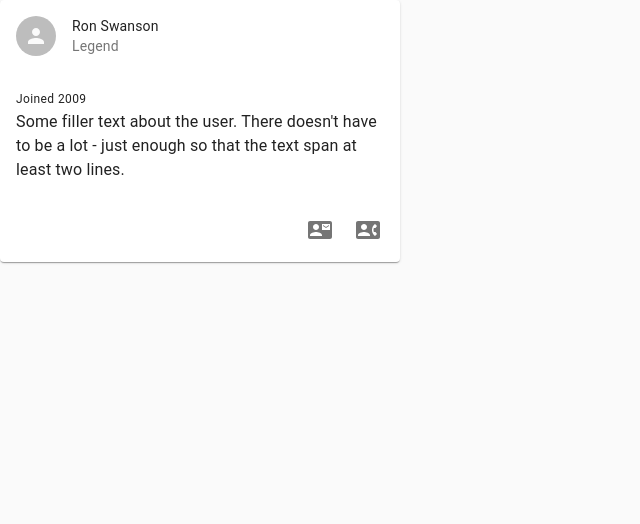
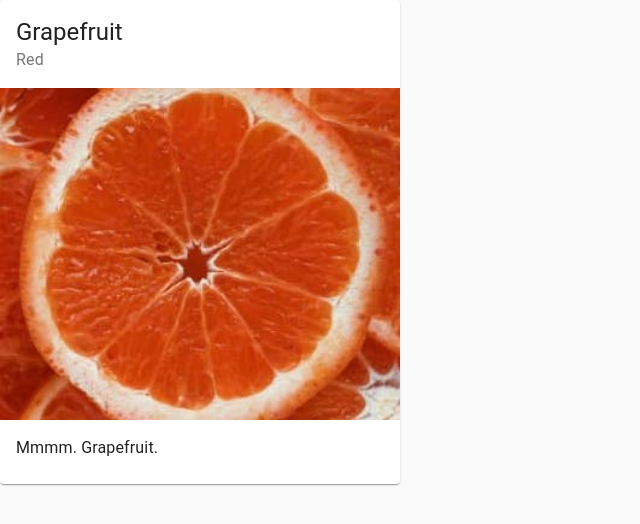
Before and after one commit to eliseuvideira/react-material-ui-cookbook, a React app: page / in a window 1280 px wide. Shown: the top 524 px of the page, without its empty margins (0-640 px from the left). Built offline with nearby package versions, Linux system fonts and the light colour scheme.

Commit message:
Added CardMedia to display images

```diff
--- a/package.json
+++ b/package.json
@@ -21,6 +21,7 @@
     "dotenv-webpack": "^1.7.0",
     "eslint": "^6.8.0",
     "eslint-plugin-react": "^7.19.0",
+    "file-loader": "^6.0.0",
     "html-webpack-plugin": "^4.2.0",
     "husky": "^4.2.5",
     "prettier": "^2.0.5",
--- /dev/null
+++ b/src/@types/globals.d.ts
@@ -0,0 +1,4 @@
+declare module '*.jpg' {
+  const value: any;
+  export default value;
+}
--- a/src/components/Page.tsx
+++ b/src/components/Page.tsx
@@ -1,19 +1,15 @@
 import React from 'react';
 import { makeStyles } from '@material-ui/core/styles';
-import Grid from '@material-ui/core/Grid';
 import {
   CssBaseline,
+  Grid,
   Card,
   CardContent,
   Typography,
   CardHeader,
-  Avatar,
-  CardActions,
-  IconButton,
+  CardMedia,
 } from '@material-ui/core';
-import PersonIcon from '@material-ui/icons/Person';
-import ContactMailIcon from '@material-ui/icons/ContactMail';
-import ContactPhoneIcon from '@material-ui/icons/ContactPhone';
+import grapeFruit from '../assets/images/grapefruit-slice-332-332.jpg';
 
 const useStyles = makeStyles((theme) => ({
   root: {
@@ -28,6 +24,10 @@ const useStyles = makeStyles((theme) => ({
   actions: {
     justifyContent: 'flex-end',
   },
+  media: {
+    height: 332,
+    width: 'auto',
+  },
 }));
 
 const Page = () => {
@@ -38,30 +38,15 @@ const Page = () => {
       <Grid container>
         <Grid item xs={12}>
           <Card className={classes.card}>
-            <CardHeader
-              title="Ron Swanson"
-              subheader="Legend"
-              avatar={
-                <Avatar>
-                  <PersonIcon />
-                </Avatar>
-              }
+            <CardHeader title="Grapefruit" subheader="Red" />
+            <CardMedia
+              className={classes.media}
+              image={grapeFruit}
+              title="Grapefruit"
             />
             <CardContent>
-              <Typography variant="caption">Joined 2009</Typography>
-              <Typography>
-                Some filler text about the user. There doesn&apos;t have to be a
-                lot - just enough so that the text span at least two lines.
-              </Typography>
+              <Typography>Mmmm. Grapefruit.</Typography>
             </CardContent>
-            <CardActions className={classes.actions} disableSpacing>
-              <IconButton>
-                <ContactMailIcon />
-              </IconButton>
-              <IconButton>
-                <ContactPhoneIcon />
-              </IconButton>
-            </CardActions>
           </Card>
         </Grid>
       </Grid>
--- a/webpack.config.js
+++ b/webpack.config.js
@@ -17,6 +17,14 @@ const config = {
         test: /\.tsx?$/,
         use: ['react-hot-loader/webpack', 'ts-loader'],
         exclude: /node_modules/,
+      },
+      {
+        test: /\.(png|jpe?g)$/i,
+        use: [
+          {
+            loader: 'file-loader',
+          },
+        ],
       },
     ],
   },
```
Also changed, not shown: src/assets/images/grapefruit-slice-332-332.jpg (added), 1 other file (tests, documents, lock files or other folders).
